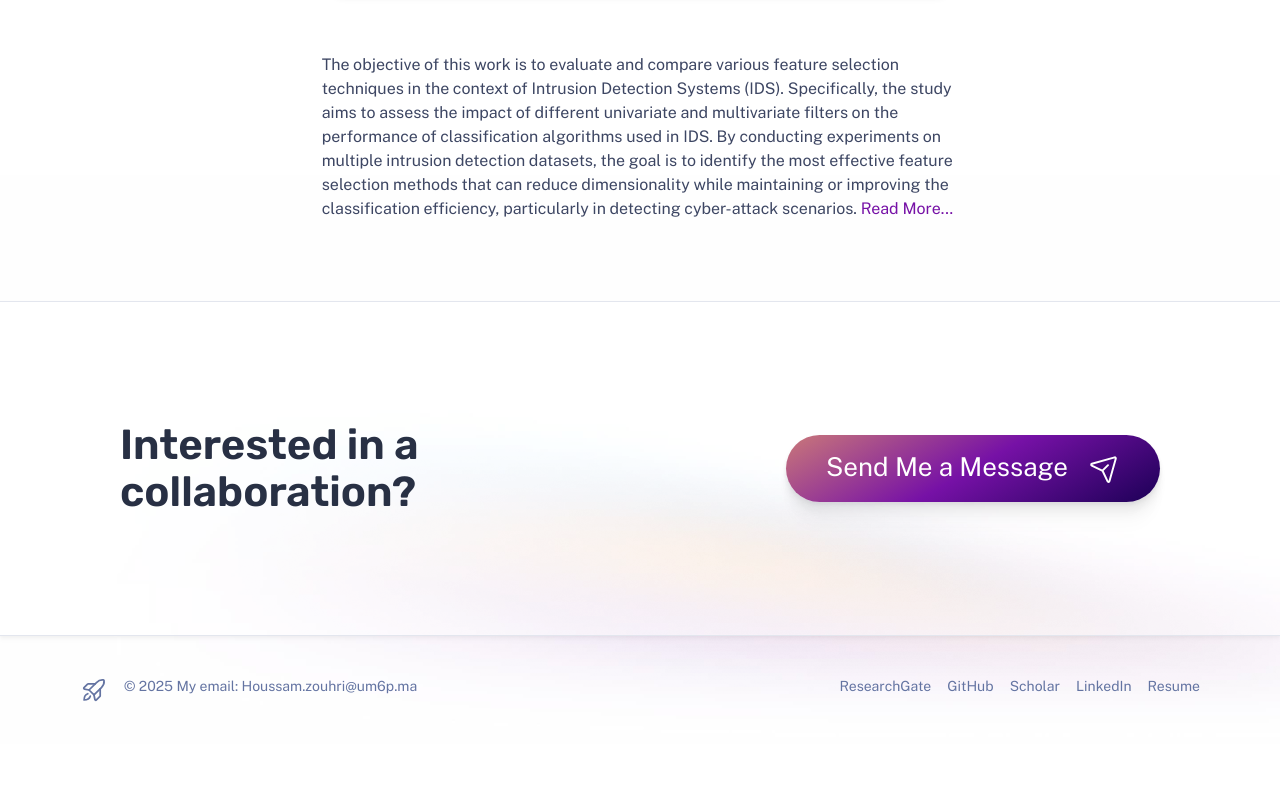
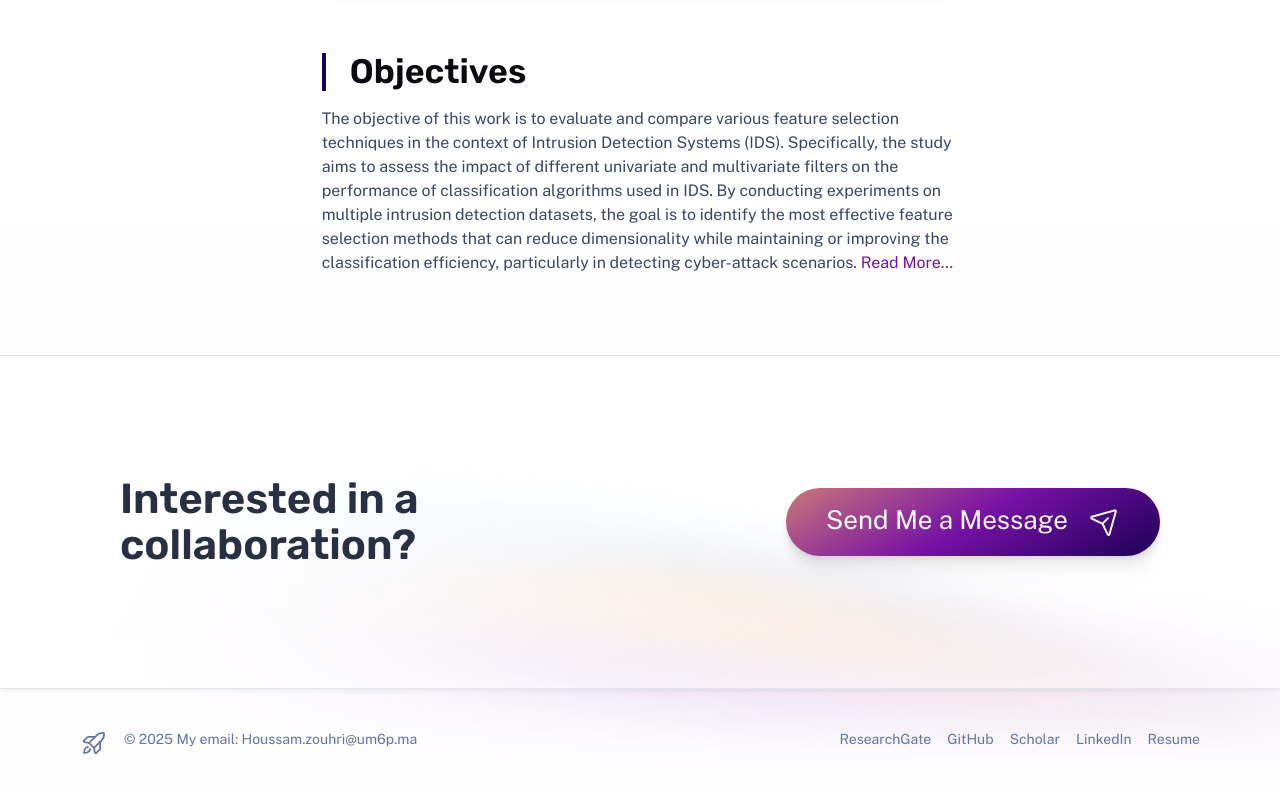
Before and after one commit to houssam-zouhri/project, an Astro site: page /work/bloom-box in a window 1280 px wide. Shown: the part 1013-1806 px from the top of the page. Before the commit the page ends 1757 px from the top, so only its background shows below. Built offline with nearby package versions, Linux system fonts and the light colour scheme; Astro itself is replaced by a stand-in of ours.

Commit message:
https://github.com/houssam-zouhri/portfolio.git

```diff
--- a/src/content/work/bloom-box.md
+++ b/src/content/work/bloom-box.md
@@ -11,5 +11,6 @@ tags:
   - Feature Selection
   - Cybersecurity
 ---
+> Objectives
 <p class="socials">
 		The objective of this work is to evaluate and compare various feature selection techniques in the context of Intrusion Detection Systems (IDS). Specifically, the study aims to assess the impact of different univariate and multivariate filters on the performance of classification algorithms used in IDS. By conducting experiments on multiple intrusion detection datasets, the goal is to identify the most effective feature selection methods that can reduce dimensionality while maintaining or improving the classification efficiency, particularly in detecting cyber-attack scenarios. <a href="https://link.springer.com/article/10.1007/s10207-023-00767-y"> Read More...</a>
```
